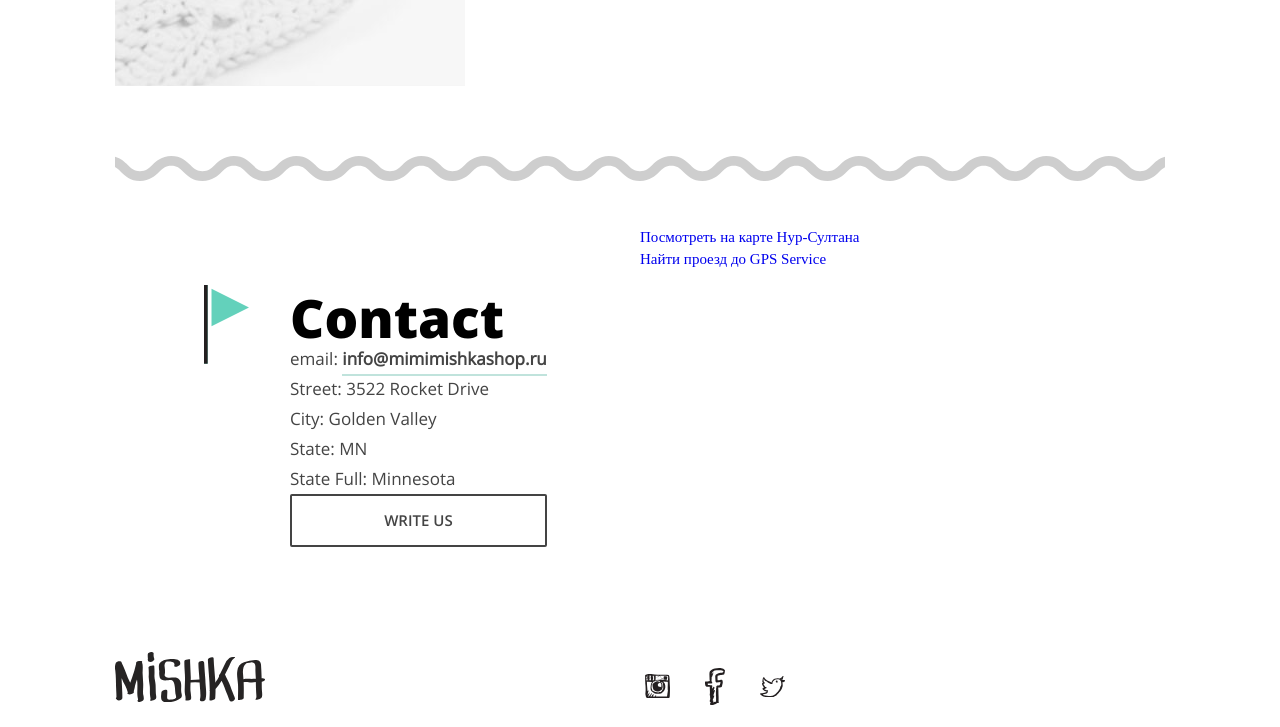
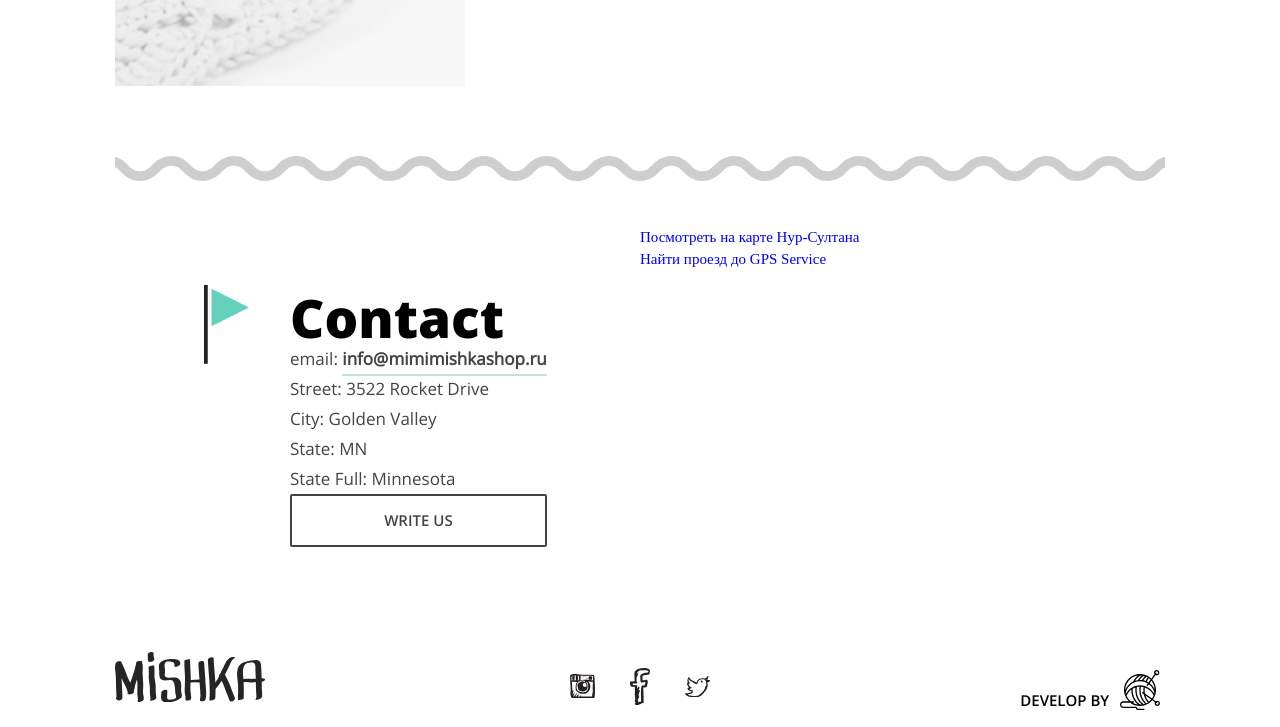
Before and after one commit to Assylzhan91/mishka, a website: page index.html in a window 1280 px wide. Shown: the part 2611-3338 px from the top of the page. Drawn offline with nearby package versions, Linux system fonts and the light colour scheme; a script that the page names is missing; files whose address does not match are found by name.

Commit message:
add in footer block-development

```diff
--- a/index.html
+++ b/index.html
@@ -369,7 +369,10 @@ Lorem ipsum dolor sit amet, consectetur adipisicing elit. Aliquid animi consequa
                 </a>
             </li>
         </ul>
-        <div class="development"></div>
+        <div class="development display-f development_mod">
+            <span class="development__text">develop by</span>
+            <span class="development__wool"></span>
+        </div>
     </div>
 </footer>
 <script>
--- a/src/css/common.scss
+++ b/src/css/common.scss
@@ -399,3 +399,25 @@ a, ul, p, fieldset {
 
 
 }
+
+.development{
+  &_mod{
+    align-items: flex-end;
+    justify-content: space-around;
+    width: 150px;
+  }
+  &__text{
+    font-family: "Open Sans SemiBold";
+
+    text-transform: uppercase;
+
+  }
+  &__wool{
+    background-image: url(../../img/svg/wool.svg);
+    width: 40px;
+    height: 40px;
+    display: inline-block;
+    background-position: center;
+    background-size: contain;
+  }
+}
```
Also changed, not shown: build/css/common.css, img/svg/wool.svg (added), 1 other file.
